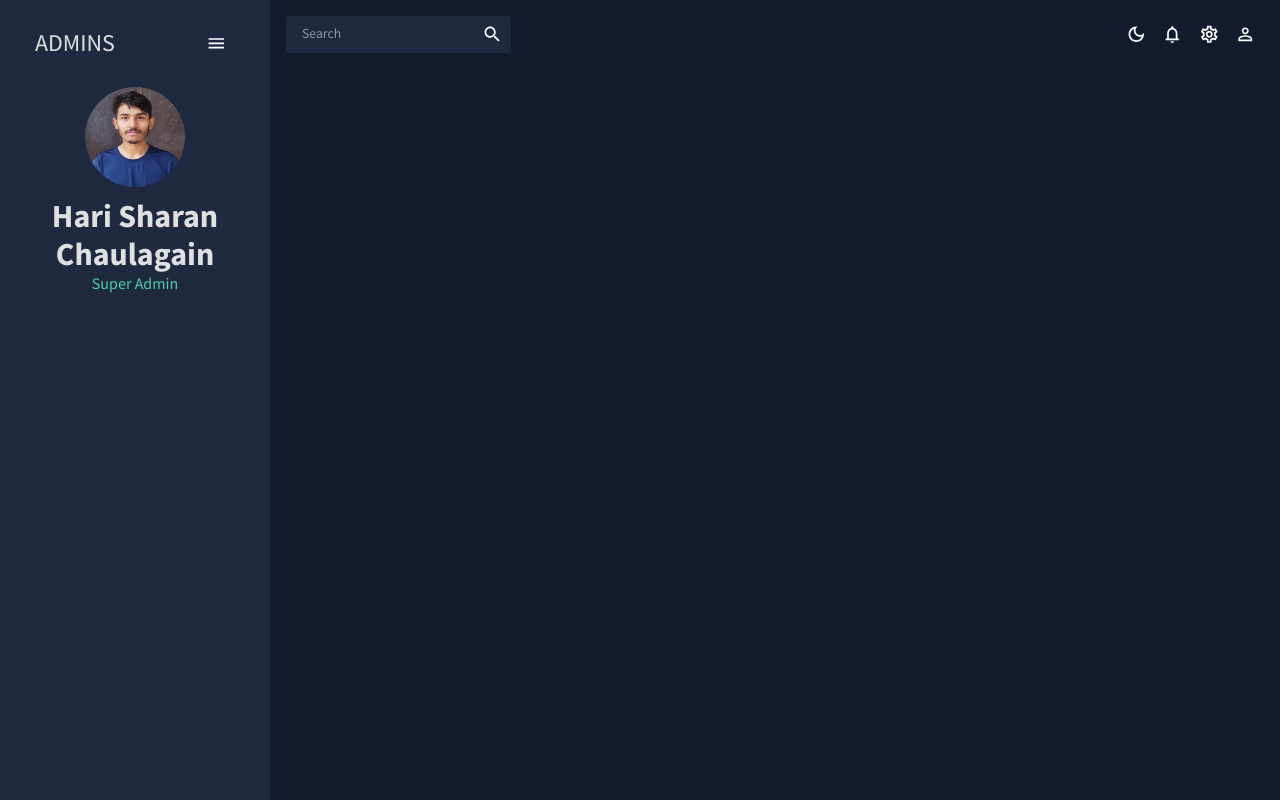
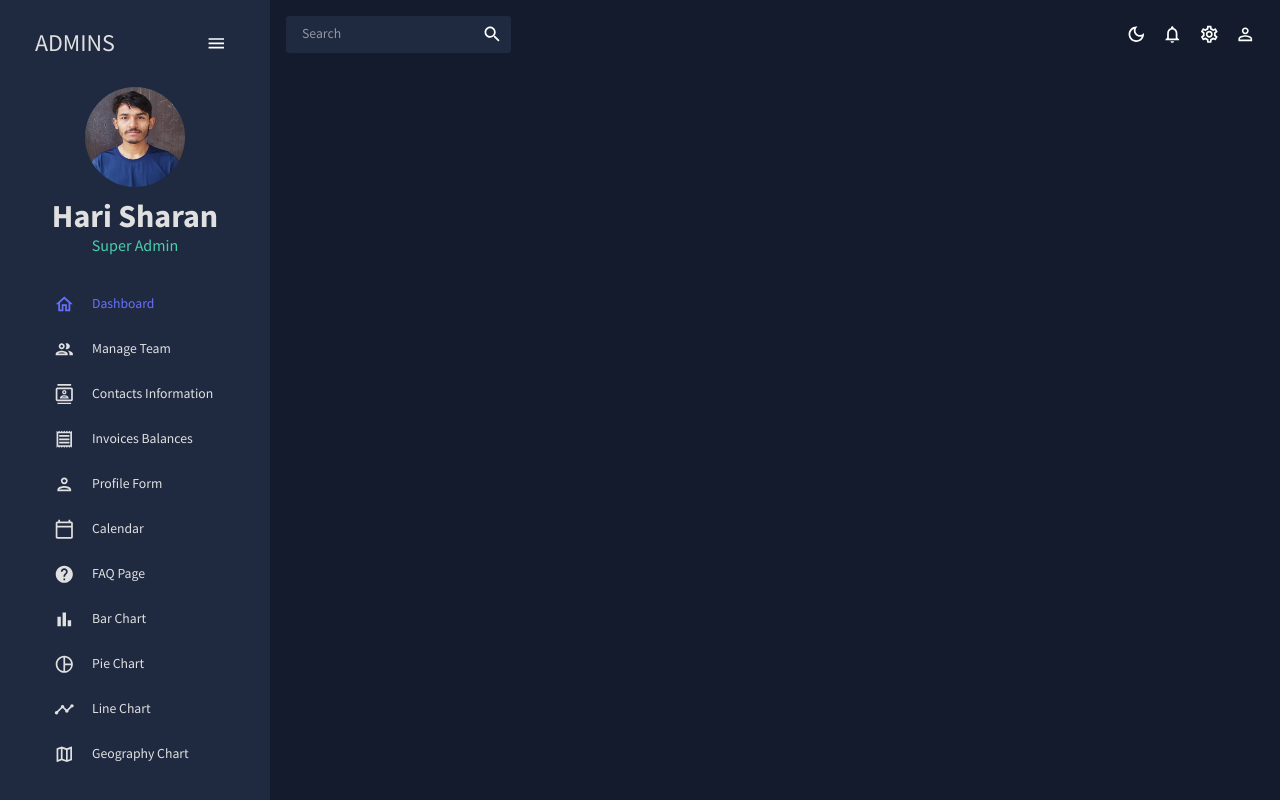
Before and after one commit to harisharanChaulagain/react-admin, a React (Create React App) app: page / in a window 1280 px wide. Built offline with nearby package versions, Linux system fonts and the light colour scheme.

Commit message:
feat: sidebar item added

```diff
--- a/src/pages/global/Sidebar.jsx
+++ b/src/pages/global/Sidebar.jsx
@@ -11,13 +11,29 @@
   ReceiptOutlined,
   PersonOutlined,
   CalendarTodayOutlined,
-  HelpOutlinedli,
+  HelpOutlined,
   BarChartOutlined,
   PieChartOutline,
   TimelineOutlined,
   MenuOutlined,
   MapOutlined,
 } from "@mui/icons-material";
+
+const Item = ({ title, to, icon, selected, setSelected }) => {
+  const theme = useTheme();
+  const colors = tokens(theme.palette.mode);
+  return (
+    <MenuItem
+      active={selected === title}
+      style={{ color: colors.grey[100] }}
+      onClick={() => setSelected(title)}
+      icon={icon}
+    >
+      <Typography>{title}</Typography>
+      <Link />
+    </MenuItem>
+  );
+};
 
 const Sidebar = () => {
   const theme = useTheme();
@@ -88,15 +104,96 @@
                   color={colors.grey[100]}
                   fontWeight="bold"
                   sx={{
-                    m:"10px 0 0 0"
+                    m: "10px 0 0 0",
                   }}
                 >
-                  Hari Sharan Chaulagain
+                  Hari Sharan
                 </Typography>
-                <Typography variant="h5" color={colors.greenAccent[500]}>Super Admin</Typography>
+                <Typography variant="h5" color={colors.greenAccent[500]}>
+                  Super Admin
+                </Typography>
               </Box>
             </Box>
           )}
+          <Box paddingLeft={isCollapsed ? undefined : "10%"}>
+            <Item
+            title="Dashboard"
+            to="/"
+            icon={<HomeOutlined/>}
+            selected={selected}
+            setSelected={setSelected}
+            />
+            <Item
+            title="Manage Team"
+            to="/team"
+            icon={<PeopleOutlined/>}
+            selected={selected}
+            setSelected={setSelected}
+            />
+            <Item
+            title="Contacts Information"
+            to="/contacts"
+            icon={<ContactsOutlined/>}
+            selected={selected}
+            setSelected={setSelected}
+            />
+            <Item
+            title="Invoices Balances"
+            to="/invoices"
+            icon={<ReceiptOutlined/>}
+            selected={selected}
+            setSelected={setSelected}
+            />
+            <Item
+            title="Profile Form"
+            to="/form"
+            icon={<PersonOutlined/>}
+            selected={selected}
+            setSelected={setSelected}
+            />
+            <Item
+            title="Calendar"
+            to="/calendar"
+            icon={<CalendarTodayOutlined/>}
+            selected={selected}
+            setSelected={setSelected}
+            />
+            <Item
+            title="FAQ Page"
+            to="/faq"
+            icon={<HelpOutlined/>}
+            selected={selected}
+            setSelected={setSelected}
+            />
+            <Item
+            title="Bar Chart"
+            to="/bar"
+            icon={<BarChartOutlined/>}
+            selected={selected}
+            setSelected={setSelected}
+            />
+            <Item
+            title="Pie Chart"
+            to="/pie"
+            icon={<PieChartOutline/>}
+            selected={selected}
+            setSelected={setSelected}
+            />
+            <Item
+            title="Line Chart"
+            to="/line"
+            icon={<TimelineOutlined/>}
+            selected={selected}
+            setSelected={setSelected}
+            />
+            <Item
+            title="Geography Chart"
+            to="/geography"
+            icon={<MapOutlined/>}
+            selected={selected}
+            setSelected={setSelected}
+            />
+          </Box>
         </Menu>
       </ProSidebar>
     </Box>
```
